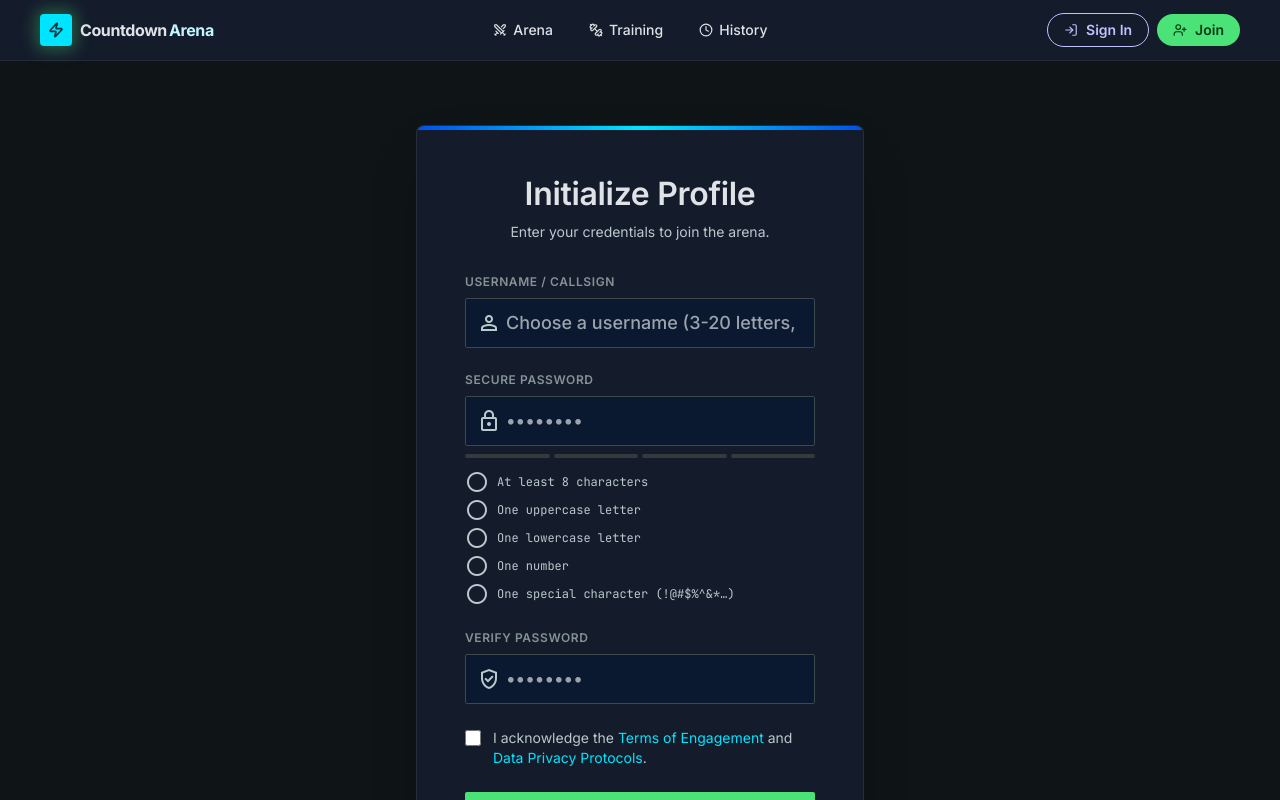
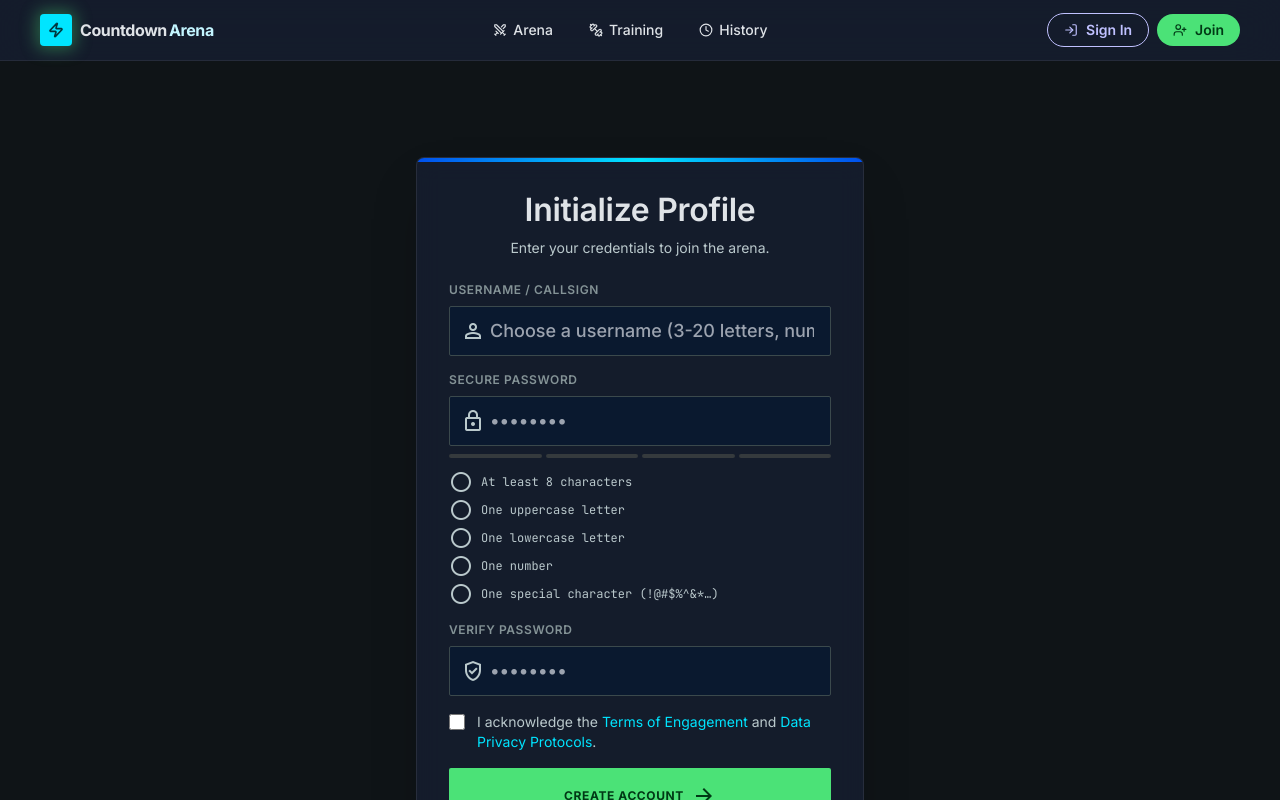
Before and after one commit to Jenel-web/countdown-game, a Next.js app: page /register in a window 1280 px wide. Shown: the top 800 px of the page. Built offline with nearby package versions, Linux system fonts and the light colour scheme; no server answers.

Commit message:
fix: UI changes for login and register page

```diff
--- a/app/login/page.tsx
+++ b/app/login/page.tsx
@@ -46,7 +46,7 @@ function LoginForm() {
   };
 
   return (
-    <main className="w-full max-w-md mx-4 p-10 rounded-xl bg-surface-container-low/40 backdrop-blur-[20px] border border-primary-container/15 relative z-10 flex flex-col gap-8 shadow-[0_0_60px_rgba(0,229,255,0.03)] animate-[fadeIn_0.5s_ease-out]">
+    <main className="w-full max-w-md mx-4 p-8 rounded-xl bg-surface-container-low/40 backdrop-blur-[20px] border border-primary-container/15 relative z-10 flex flex-col gap-6 shadow-[0_0_60px_rgba(0,229,255,0.03)] animate-[fadeIn_0.5s_ease-out]">
       {/* Header Section */}
       <header className="text-center flex flex-col gap-2 items-center">
         {/* Brand Mark */}
@@ -76,7 +76,7 @@ function LoginForm() {
       )}
 
       {/* Form Section */}
-      <form className="flex flex-col gap-6 w-full" onSubmit={handleSubmit}>
+      <form className="flex flex-col gap-4 w-full" onSubmit={handleSubmit}>
         {/* Username Input Group */}
         <div className="flex flex-col gap-2 relative group">
           <label className="font-label-caps text-label-caps text-on-surface-variant uppercase ml-1 transition-colors group-focus-within:text-primary-container" htmlFor="username">Username</label>
@@ -165,7 +165,7 @@ export default function LoginPage() {
         <div className="absolute inset-0 bg-[linear-gradient(rgba(255,255,255,0.02)_1px,transparent_1px),linear-gradient(90deg,rgba(255,255,255,0.02)_1px,transparent_1px)] bg-[size:48px_48px] [mask-image:radial-gradient(ellipse_at_center,black_20%,transparent_70%)]"></div>
       </div>
 
-      <div className="flex-1 flex items-center justify-center py-12 relative z-10">
+      <div className="flex-1 flex items-start justify-center pt-24 pb-10 relative z-10">
         <Suspense fallback={<div className="text-on-surface-variant text-xs font-mono">Loading form...</div>}>
           <LoginForm />
         </Suspense>
--- a/app/register/page.tsx
+++ b/app/register/page.tsx
@@ -114,12 +114,12 @@ export default function RegisterPage() {
       <Navbar />
 
       {/* Main Registration Area */}
-      <main className="flex-grow flex items-center justify-center px-gutter md:px-container-margin py-16 relative z-10">
-        <div className="glass-card rounded-xl p-8 md:p-12 w-full max-w-md shadow-2xl relative overflow-hidden animate-[fadeIn_0.5s_ease-out]">
+      <main className="flex-grow flex items-start justify-center px-gutter md:px-container-margin pt-24 pb-10 relative z-10">
+        <div className="glass-card rounded-xl p-6 md:p-8 w-full max-w-md shadow-2xl relative overflow-hidden animate-[fadeIn_0.5s_ease-out]">
           {/* Decorative accent top line */}
           <div className="absolute top-0 left-0 w-full h-1 bg-gradient-to-r from-secondary-container via-primary-container to-secondary-container"></div>
 
-          <div className="text-center mb-8">
+          <div className="text-center mb-6">
             <h1 className="font-headline-lg text-headline-lg text-on-surface font-semibold mb-2">Initialize Profile</h1>
             <p className="font-body-sm text-body-sm text-on-surface-variant">Enter your credentials to join the arena.</p>
           </div>
@@ -137,7 +137,7 @@ export default function RegisterPage() {
             </div>
           )}
 
-          <form className="space-y-6" onSubmit={handleSubmit}>
+          <form className="space-y-4" onSubmit={handleSubmit}>
             {/* Username Input */}
             <div>
               <label className="block font-label-caps text-label-caps text-outline mb-2" htmlFor="username">USERNAME / CALLSIGN</label>
```
